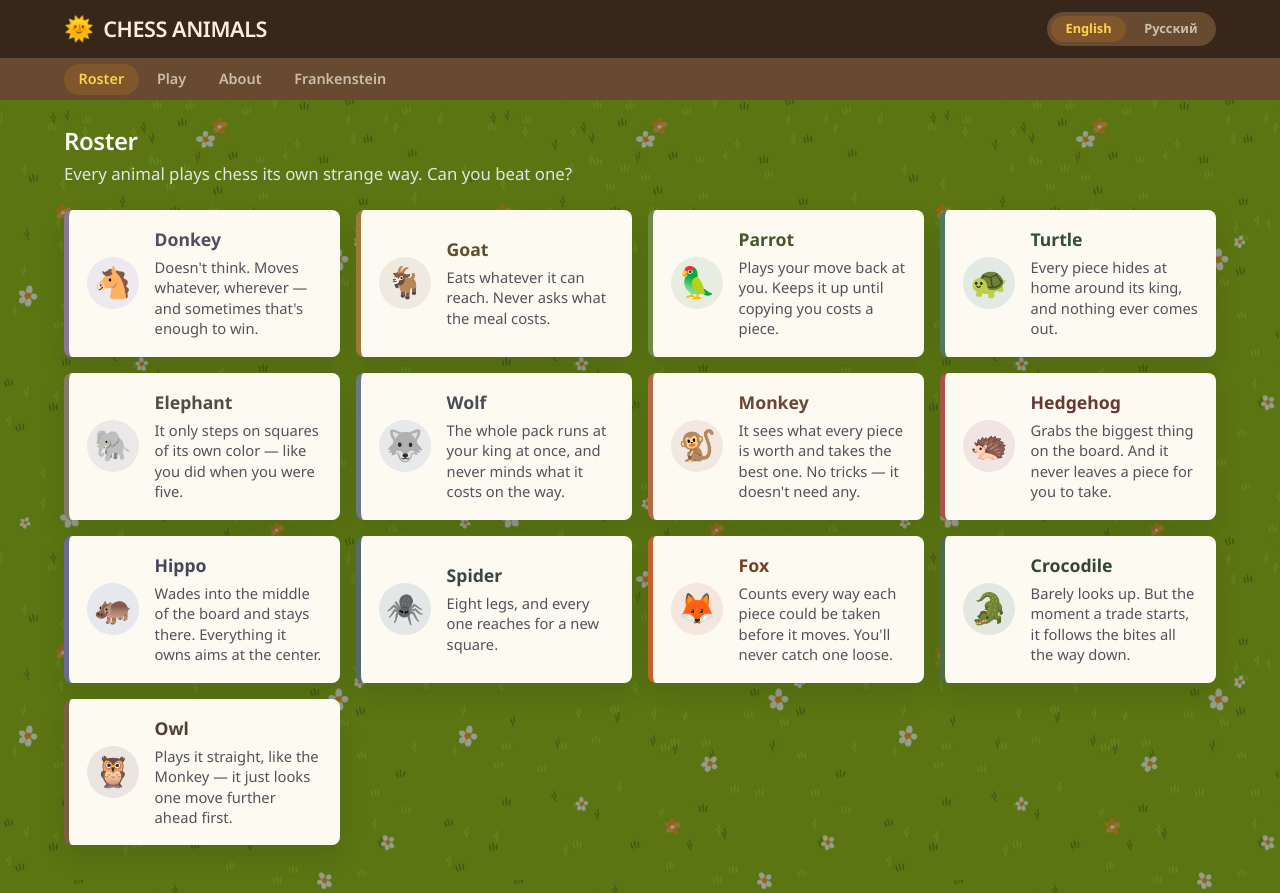
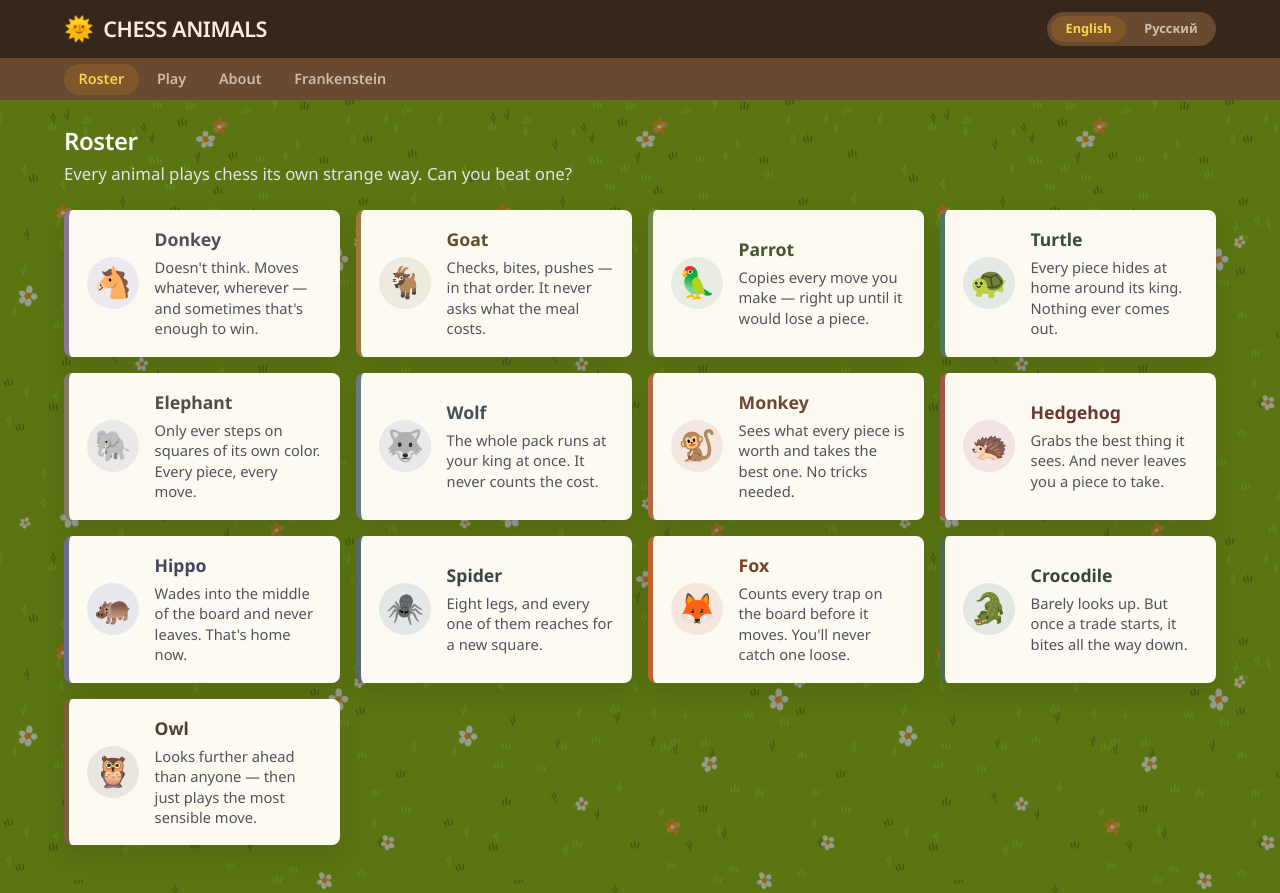
Before and after one commit to dragunovartem99/chess-animals, a Vue app: page /en/ in a window 1280 px wide. Built offline with nearby package versions, Linux system fonts and the light colour scheme; a web font is replaced by a local one.

Commit message:
copy: level the bot descriptions to one voice and length

```diff
--- a/src/locales/en/bots.ts
+++ b/src/locales/en/bots.ts
@@ -6,57 +6,51 @@ export default {
 	},
 	goat: {
 		name: "Goat",
-		description: "Eats whatever it can reach. Never asks what the meal costs.",
+		description: "Checks, bites, pushes — in that order. It never asks what the meal costs.",
 	},
 	crocodile: {
 		name: "Crocodile",
-		description:
-			"Barely looks up. But the moment a trade starts, it follows the bites all the way down.",
+		description: "Barely looks up. But once a trade starts, it bites all the way down.",
 	},
 	parrot: {
 		name: "Parrot",
-		description: "Plays your move back at you. Keeps it up until copying you costs a piece.",
+		description: "Copies every move you make — right up until it would lose a piece.",
 	},
 	turtle: {
 		name: "Turtle",
-		description: "Every piece hides at home around its king, and nothing ever comes out.",
+		description: "Every piece hides at home around its king. Nothing ever comes out.",
 	},
 	elephant: {
 		name: "Elephant",
-		description: "It only steps on squares of its own color — like you did when you were five.",
+		description: "Only ever steps on squares of its own color. Every piece, every move.",
 	},
 	hippo: {
 		name: "Hippo",
-		description:
-			"Wades into the middle of the board and stays there. Everything it owns aims at the center.",
+		description: "Wades into the middle of the board and never leaves. That's home now.",
 	},
 	owl: {
 		name: "Owl",
-		description:
-			"Plays it straight, like the Monkey — it just looks one move further ahead first.",
+		description: "Looks further ahead than anyone — then just plays the most sensible move.",
 	},
 	monkey: {
 		name: "Monkey",
-		description:
-			"It sees what every piece is worth and takes the best one. No tricks — it doesn't need any.",
+		description: "Sees what every piece is worth and takes the best one. No tricks needed.",
 	},
 	wolf: {
 		name: "Wolf",
-		description:
-			"The whole pack runs at your king at once, and never minds what it costs on the way.",
+		description: "The whole pack runs at your king at once. It never counts the cost.",
 	},
 	fox: {
 		name: "Fox",
 		description:
-			"Counts every way each piece could be taken before it moves. You'll never catch one loose.",
+			"Counts every trap on the board before it moves. You'll never catch one loose.",
 	},
 	hedgehog: {
 		name: "Hedgehog",
-		description:
-			"Grabs the biggest thing on the board. And it never leaves a piece for you to take.",
+		description: "Grabs the best thing it sees. And never leaves you a piece to take.",
 	},
 	spider: {
 		name: "Spider",
-		description: "Eight legs, and every one reaches for a new square.",
+		description: "Eight legs, and every one of them reaches for a new square.",
 	},
 };
--- a/src/locales/ru/bots.ts
+++ b/src/locales/ru/bots.ts
@@ -6,53 +6,51 @@ export default {
 	},
 	goat: {
 		name: "Козел",
-		description: "Ест все, до чего дотянется. И не спросит, сколько стоит обед.",
+		description: "Сначала шах, потом укус, потом толчок. И не спросит, сколько стоит обед.",
 	},
 	crocodile: {
 		name: "Крокодил",
-		description:
-			"Почти не смотрит вперед. Но как только начался размен, доводит его до самого конца.",
+		description: "Почти не поднимает головы. Но если начался обмен, кусает до самого конца.",
 	},
 	parrot: {
 		name: "Попугай",
-		description:
-			"Повторяет твой ход за тобой. И так до тех пор, пока это не будет стоить фигуры.",
+		description: "Повторяет каждый твой ход — ровно до тех пор, пока не потеряет фигуру.",
 	},
 	turtle: {
 		name: "Черепаха",
-		description: "Все фигуры прячутся дома вокруг короля, и наружу никто не выходит.",
+		description: "Все фигуры прячутся дома вокруг короля. Наружу не выходит никто.",
 	},
 	elephant: {
 		name: "Слон",
-		description: "Ходит только по клеткам своего цвета — как ты, когда тебе было пять.",
+		description: "Ходит только по клеткам своего цвета. Каждая фигура, каждый ход.",
 	},
 	hippo: {
 		name: "Бегемот",
-		description: "Выходит на середину доски и остается там. Все его фигуры смотрят в центр.",
+		description: "Выходит на середину доски и не уходит. Теперь это его дом.",
 	},
 	owl: {
 		name: "Сова",
-		description: "Играет прямо, как Обезьяна, — просто смотрит на ход дальше вперед.",
+		description: "Смотрит дальше всех — а потом просто делает самый разумный ход.",
 	},
 	monkey: {
 		name: "Обезьяна",
 		description:
-			"Она видит, сколько стоит каждая фигура, и берет лучшее. Без хитростей — они ей не нужны.",
+			"Видит, сколько стоит каждая фигура, и берет лучшую. Без хитростей — они ей не нужны.",
 	},
 	wolf: {
 		name: "Волк",
-		description: "Вся стая разом бежит на твоего короля и не считает, во что это обойдется.",
+		description: "Вся стая разом бежит на твоего короля. И не считает, чем заплатит.",
 	},
 	fox: {
 		name: "Лиса",
-		description: "Считает все способы потерять фигуру еще до хода. Ни одну не бросит под бой.",
+		description: "Перед каждым ходом считает все ловушки. Ни одну фигуру не подставит.",
 	},
 	hedgehog: {
 		name: "Еж",
-		description: "Хватает самое ценное. И ни одной своей фигуры тебе не оставит.",
+		description: "Хватает самое ценное, что увидит. И ни одной фигуры тебе не оставит.",
 	},
 	spider: {
 		name: "Паук",
-		description: "Восемь лап — и каждая тянется к новой клетке.",
+		description: "Восемь лап — и каждая из них тянется к новой клетке.",
 	},
 };
```
